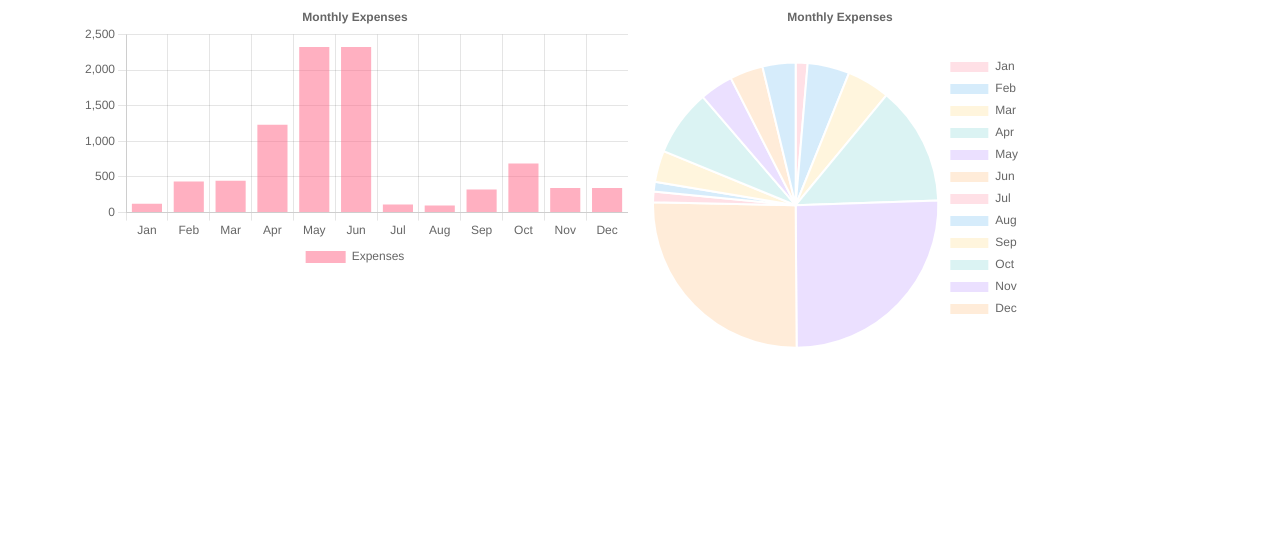
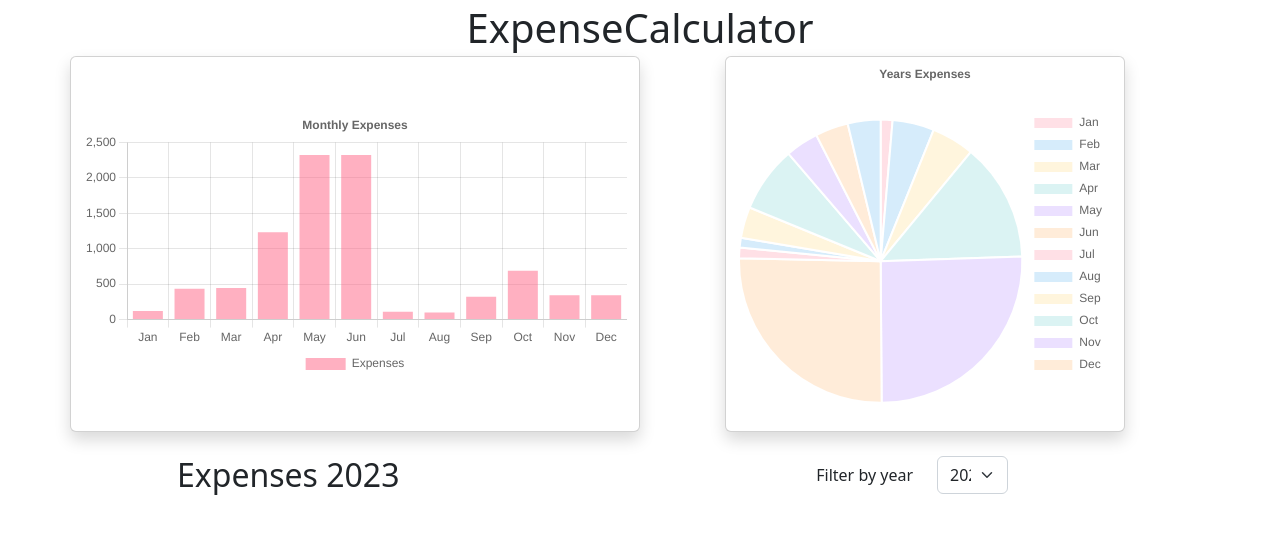
Before and after one commit to Yyauw/expenseCalculator, a React (Create React App) app: page / in a window 1280 px wide. Shown: the top 534 px of the page. Built offline with nearby package versions, Linux system fonts and the light colour scheme.

Commit message:
Added some style with bootstrap

```diff
--- a/src/App.jsx
+++ b/src/App.jsx
@@ -1,13 +1,16 @@
 import ExpenseChartBar from "./ExpenseChartBar"
 import ExpenseDoughnutChart from "./ExpenseDoughnutChart"
+import ExpenseListHeader from "./ExpenseListHeader"
 
 function App() {
   return (
   <div className='container'>
+    <h1 className="text-center my-1">ExpenseCalculator</h1>
     <div className="row">
     <ExpenseChartBar/>
     <ExpenseDoughnutChart />
     </div>
+    <ExpenseListHeader/>
   </div>)
 }
 
--- a/src/ExpenseChartBar.jsx
+++ b/src/ExpenseChartBar.jsx
@@ -46,7 +46,7 @@ export const data = {
 };
 
 const ExpenseChartBar= () =>{
-    return <div className='col-md-6'><Bar options={options} data={data} /></div>
+    return <div className='col-md-6 card shadow'><Bar options={options} data={data} className='my-auto' /></div>
 }
 
 export default ExpenseChartBar
--- a/src/ExpenseDoughnutChart.jsx
+++ b/src/ExpenseDoughnutChart.jsx
@@ -30,7 +30,7 @@ export const options = {
     },
     title: {
       display: true,
-      text: 'Monthly Expenses',
+      text: 'Years Expenses',
     },
   },
 };
@@ -57,8 +57,8 @@ export const data = {
 
 
 const ExpenseDoughnutChart = () =>{
-    return <div className="col-md-6" style={{width:'400px'}}>
-    <Pie data={data} options={options} />
+    return <div className="col-md-6 card shadow mx-auto mt-2 mt-md-0" style={{width:'400px'}}>
+    <Pie data={data} options={options}/>
     </div>
 }
 
--- /dev/null
+++ b/src/ExpenseList.jsx
@@ -0,0 +1,6 @@
+
+const ExpenseList = ()=>{
+    return
+}
+
+export default ExpenseList
--- /dev/null
+++ b/src/ExpenseListHeader.jsx
@@ -0,0 +1,20 @@
+
+const ExpenseListHeader = ()=>{
+return(
+    <div className="row mt-4">
+        <h2 className="col-3 offset-1">Expenses 2023</h2>
+        <label htmlFor="" className="col-form-label col-2 text-end offset-3">Filter by year</label>
+        <div className="col-1">
+        <select name="" id="" className="form-select">
+            <option value="">2021</option>
+            <option value="">2022</option>
+            <option value="">2023</option>
+            <option value="">2024</option>
+            <option value="">2025</option>
+        </select>
+        </div>
+    </div>
+)
+}
+
+export default ExpenseListHeader
```
